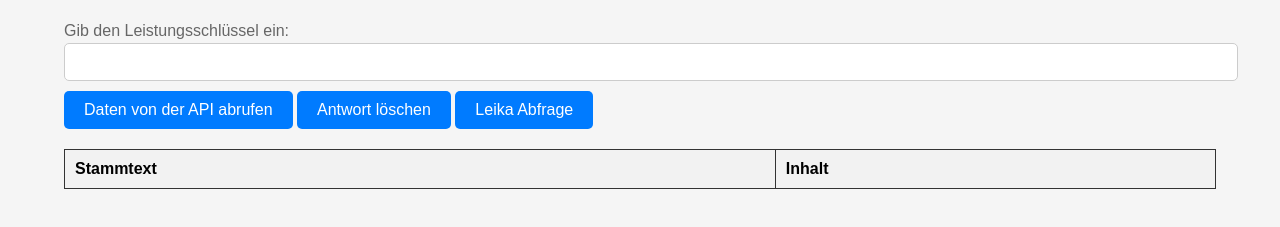
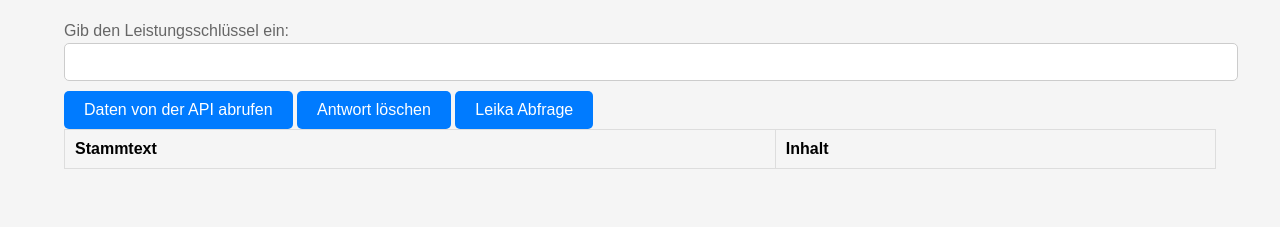
Before and after one commit to DestinyBirdy/OZG-API, a plain HTML site: page Leika_API/Zufi.html in a window 1280 px wide. Shown: the part 101-328 px from the top of the page. Drawn offline with Linux system fonts and the light colour scheme.

Commit message:
Cleaned up Code, changed Table logic, added download as PDF, fixed minor UI bugs

```diff
--- a/Leika_API/styles.css
+++ b/Leika_API/styles.css
@@ -44,20 +44,26 @@ button:hover {
 }
 
 /* Tabellenstil */
+
 table {
   width: 100%;
+  table-layout: auto;
   border-collapse: collapse;
-  margin-top: 20px;
+  overflow-x: scroll;
 }
-
 th,
 td {
-  border: 1px solid #333;
   padding: 10px;
+  border: 1px solid #ddd;
   text-align: left;
+  white-space: nowrap; /* Prevent text from wrapping */
+  overflow: hidden; /* Hide overflow content */
+  text-overflow: ellipsis; /* Show ellipsis for truncated text */
+  cursor: pointer; /* Add cursor pointer for expandable cells */
+  max-width: 600px;
 }
-
-th {
-  background-color: #f2f2f2;
-  font-weight: bold;
+td.expanded {
+  white-space: normal; /* Allow text to wrap in expanded state */
+  overflow: visible; /* Show full content */
+  text-overflow: initial; /* Disable ellipsis */
 }
```
Also changed, not shown: Leika_API/index.html (+5 -10 lines), Leika_API/logic.js (+5 -30 lines).
